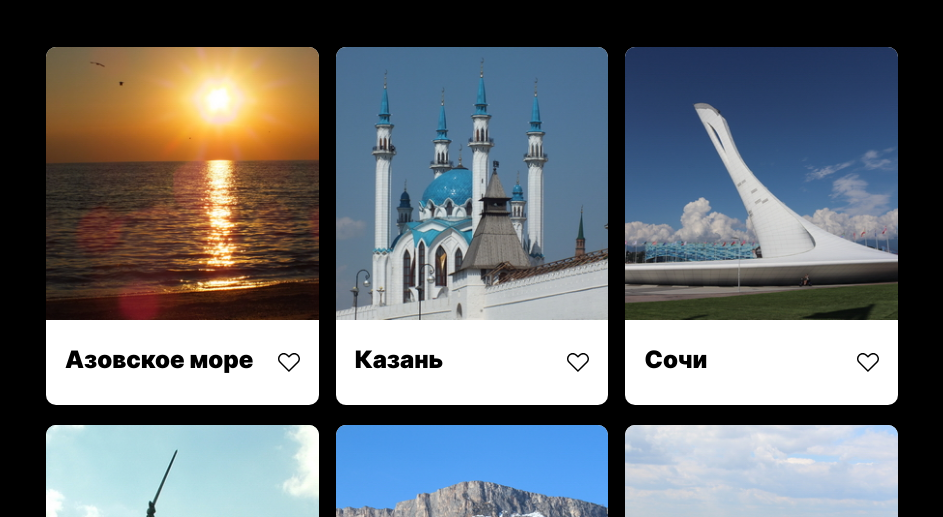
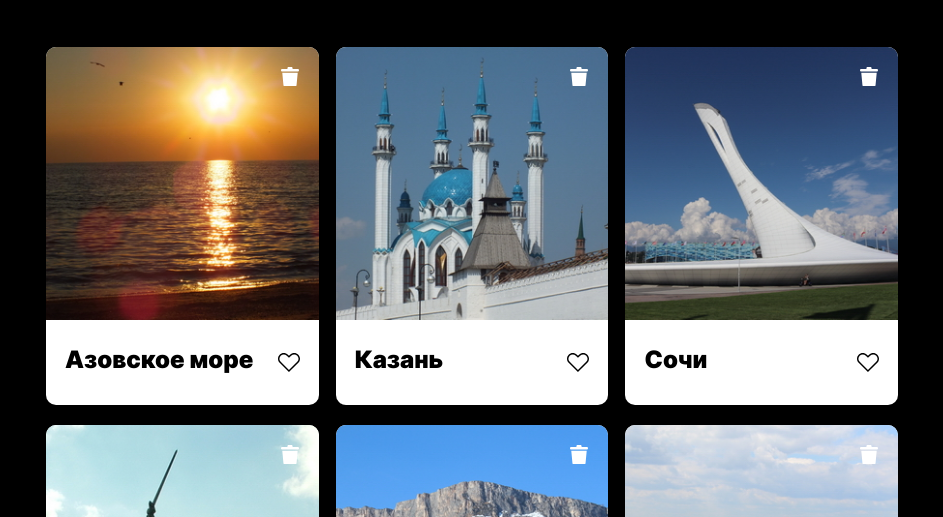
Before and after one commit to Yuriy-krd/mesto, a plain HTML site: page index.html in a window 1280 px wide. Shown: the part 283-800 px from the top of the page, without its empty margins (168-1111 px from the left). Drawn offline with Linux system fonts and the light colour scheme.

Commit message:
небольшие изменения в файле, отвечающем за иконку удаления карточек_1

```diff
--- a/blocks/elements/__delete/elements__delete.css
+++ b/blocks/elements/__delete/elements__delete.css
@@ -4,7 +4,7 @@
   right: 20px;
   width: 18px;
   height: 19px;
-  background-image: url(../../images/Trash.svg);
+  background-image: url(../../../images/Trash.svg);
   background-color: rgba(0, 0, 0, 0);
   background-repeat: no-repeat;
   object-fit: cover;
```
